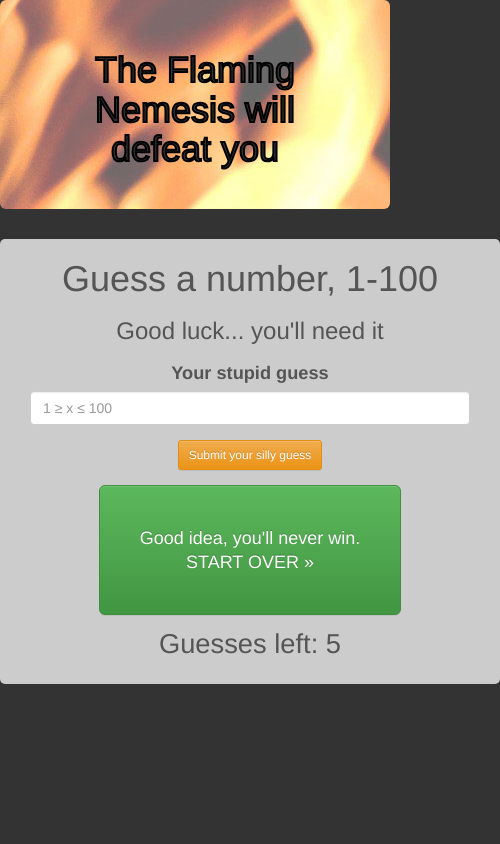
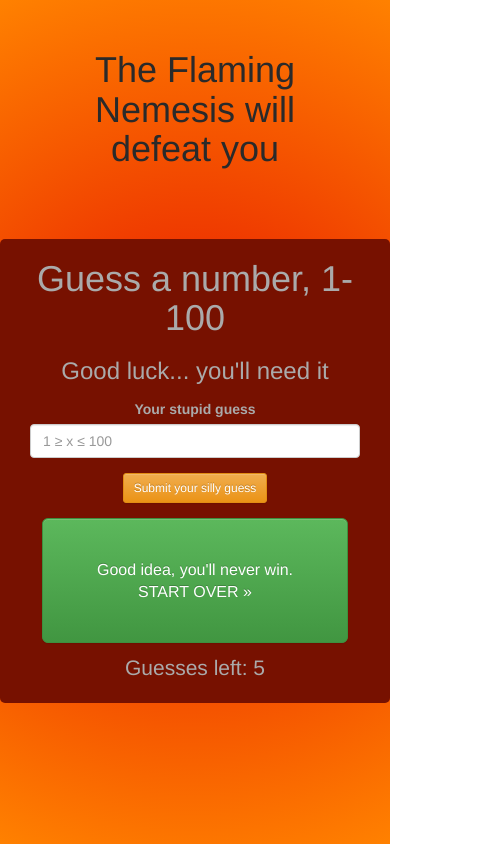
Before and after one commit to seanjohnite/flaming-nemesis, a plain HTML site: page index.html in a window 390 px wide. Shown: the whole page, 500 px wide, since content can reach past the window. Drawn offline with Linux system fonts and the light colour scheme.

Commit message:
remove pic, install gradient

```diff
--- a/css/styles.css
+++ b/css/styles.css
@@ -2,8 +2,11 @@
  * body color
  */
 
-body {
-	background-color: #333333;
+html, body {
+	background-image: radial-gradient(circle, #ea2300 0%,  #ea2300 20%, #ff8100 100%);
+	background-repeat: no-repeat;
+	height: 100%;
+
 }
 
 .btn-success {
@@ -15,14 +18,11 @@ body {
  */
 .jumbotron {
 	text-align: center;
-	-webkit-text-stroke: 1px black;
-	background-color: #9D5D1C;
+	background: none;
 	padding-left: 40px;
 	padding-right: 40px;
-	background-image: url('../img/flames.jpg');
-	background-position: 50% 100%;
-	-webkit-text-stroke: 2px black;
-	color: #333;
+
+	color: #2a2a2a;
 }
 
 /**
@@ -34,8 +34,8 @@ body {
 	border-radius: 5px;
 	text-align: center;
 	font-size: 1.3em;
-	color: #555;
-	background-color: #ccc;
+	color: #aaa;
+	background-color: #771100;
 }
 
 .guesses-left {
@@ -50,3 +50,55 @@ body {
 form {
 	margin: 15px;
 }
+
+
+/* Media Queries
+================================= */
+
+@media (max-width: 991px) {
+
+
+	.container {
+		width: 400px;
+		border-radius: 5px;
+		text-align: center;
+		font-size: 1em;
+		color: #aaa;
+		background-color: #771100;
+	}
+
+
+
+}
+@media (max-width: 767px) {
+	.container {
+		width: 100%;
+		border-radius: 5px;
+		text-align: center;
+		font-size: 1em;
+		color: #aaa;
+		background-color: #771100;
+	}
+
+	.ft {
+		margin-bottom: 16px;
+	}
+	hr {
+		margin-bottom: 40px;
+	}
+	.btn-success {
+		width: 85%;
+		font-size: initial;
+	}
+	.callout,
+	.link-list {
+		margin-top: 32px;
+	}
+	.main-footer {
+		margin-top: 64px;
+	}
+	.link-list {
+		float: left;
+		margin-right: 32px;
+	}
+}
```
